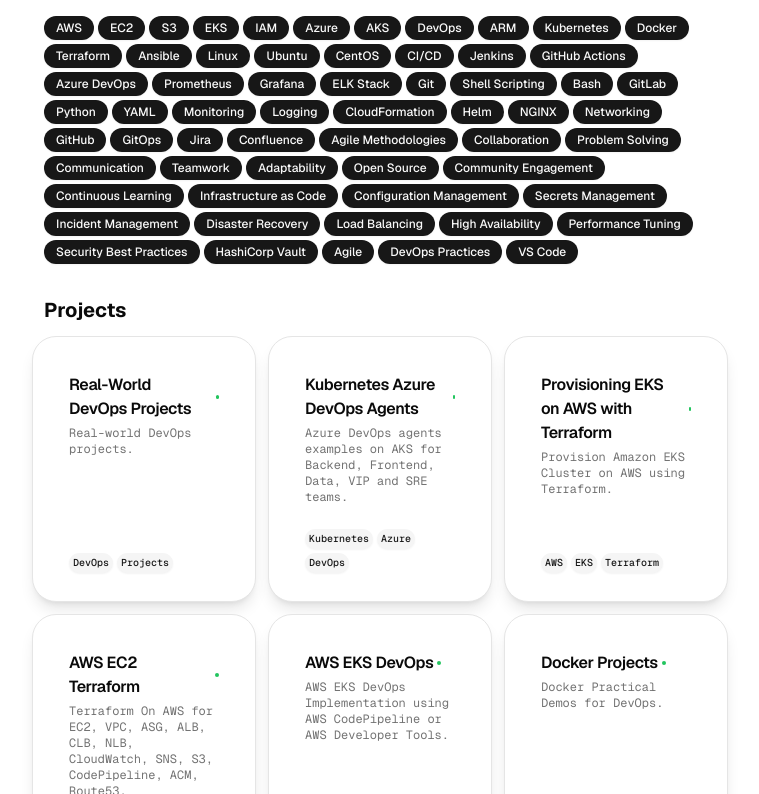
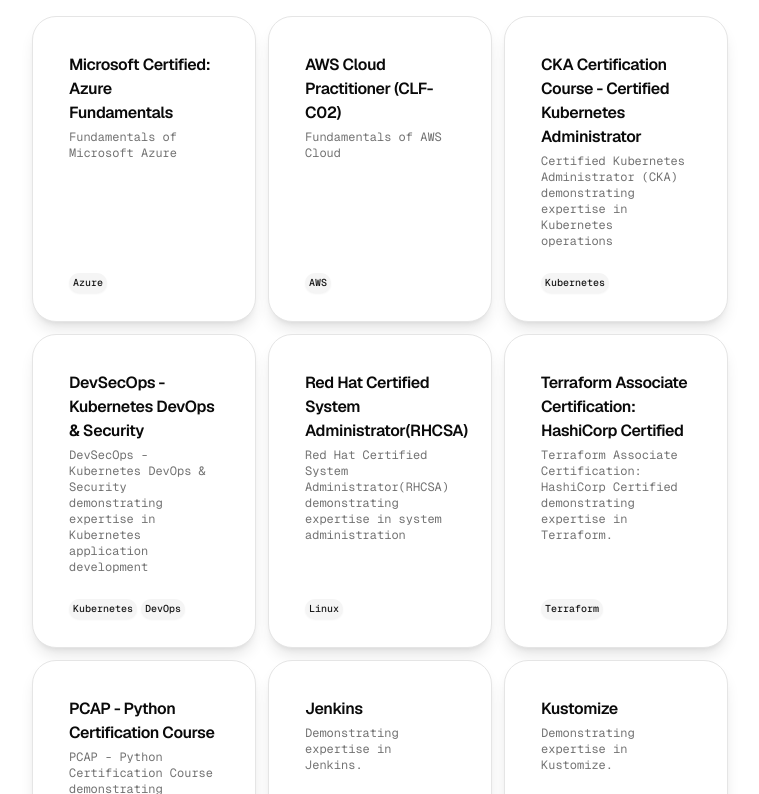
Before and after one commit to jorgepezuela/cv-portfolio, a Next.js app: page / in a window 1280 px wide. Shown: the part 1726-2520 px from the top of the page, without its empty margins (260-1019 px from the left). Built offline with nearby package versions, Linux system fonts and the light colour scheme.

Commit message:
cv: Add Courses and Certificacions section

```diff
--- a/src/app/page.tsx
+++ b/src/app/page.tsx
@@ -125,6 +125,20 @@
 				</Section>
 
 				<Section>
+					<h2 className='text-xl font-bold'>Courses and Certifications</h2>
+					<div className='-mx-3 grid grid-cols-1 gap-3 print:grid-cols-3 print:gap-2 md:grid-cols-2 lg:grid-cols-3'>
+						{data.certifications.map((cert) => (
+							<ProjectCard
+								key={cert.title}
+								title={cert.title}
+								description={cert.description}
+								tags={cert.techStack}
+							/>
+						))}
+					</div>
+				</Section>
+
+				<Section>
 					<h2 className='text-xl font-bold'>Skills</h2>
 					<div className='flex flex-wrap gap-1'>
 						{data.skills.map((skill) => (
--- a/src/data/resume-data.tsx
+++ b/src/data/resume-data.tsx
@@ -51,6 +51,53 @@
 			'Participated in workshops and tech fests, developing early skills in problem-solving and teamwork.',
 			'This journey eventually sparked a shift toward DevOps, cloud computing, and open-source collaboration.'
 		  ]
+		}
+	],
+	certifications: [
+		{
+			title: 'Microsoft Certified: Azure Fundamentals',
+			techStack: ['Azure'],
+			description: 'Fundamentals of Microsoft Azure'
+		},
+		{
+			title: 'AWS Cloud Practitioner (CLF-C02)',
+			techStack: ['AWS'],
+			description: 'Fundamentals of AWS Cloud'
+		},
+		{
+			title: 'CKA Certification Course - Certified Kubernetes Administrator',
+			techStack: ['Kubernetes'],
+			description: 'Certified Kubernetes Administrator (CKA) demonstrating expertise in Kubernetes operations'
+		},
+		{
+			title: 'DevSecOps - Kubernetes DevOps & Security',
+			techStack: ['Kubernetes', 'DevOps'],
+			description: 'DevSecOps - Kubernetes DevOps & Security demonstrating expertise in Kubernetes application development'
+		},
+		{
+			title: 'Red Hat Certified System Administrator(RHCSA)',
+			techStack: ['Linux'],
+			description: 'Red Hat Certified System Administrator(RHCSA) demonstrating expertise in system administration'
+		},
+		{
+			title: 'Terraform Associate Certification: HashiCorp Certified',
+			techStack: ['Terraform'],
+			description: 'Terraform Associate Certification: HashiCorp Certified demonstrating expertise in Terraform.'
+		},
+		{
+			title: 'PCAP - Python Certification Course',
+			techStack: ['Python'],
+			description: 'PCAP - Python Certification Course demonstrating expertise in Python.'
+		},
+		{
+			title: 'Jenkins',
+			techStack: ['Jenkins'],
+			description: 'Demonstrating expertise in Jenkins.'
+		},
+		{
+			title: 'Kustomize',
+			techStack: ['Kustomize', 'Kubernetes'],
+			description: 'Demonstrating expertise in Kustomize.'
 		}
 	],
 	work: [
```
Also changed, not shown: src/types.d.ts (+7 -0 lines).
